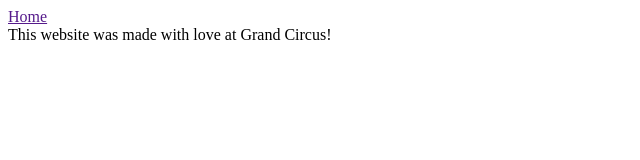
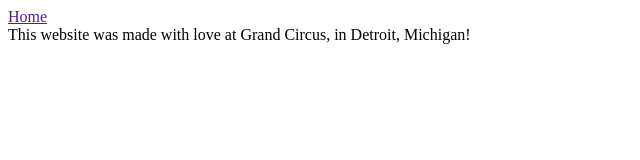
Before and after one commit to jeffrileyjr/forking, a plain HTML site: page index.html in a window 1280 px wide. Shown: the whole page, without its empty margins (0-640 px from the left). Drawn offline with Linux system fonts and the light colour scheme.

Commit message:
edited the footer

```diff
--- a/index.html
+++ b/index.html
@@ -12,7 +12,7 @@
   </header>
 
   <footer>
-    This website was made with love at Grand Circus!
+    This website was made with love at Grand Circus, in Detroit, Michigan!
   </footer>
 
 </body>
```
